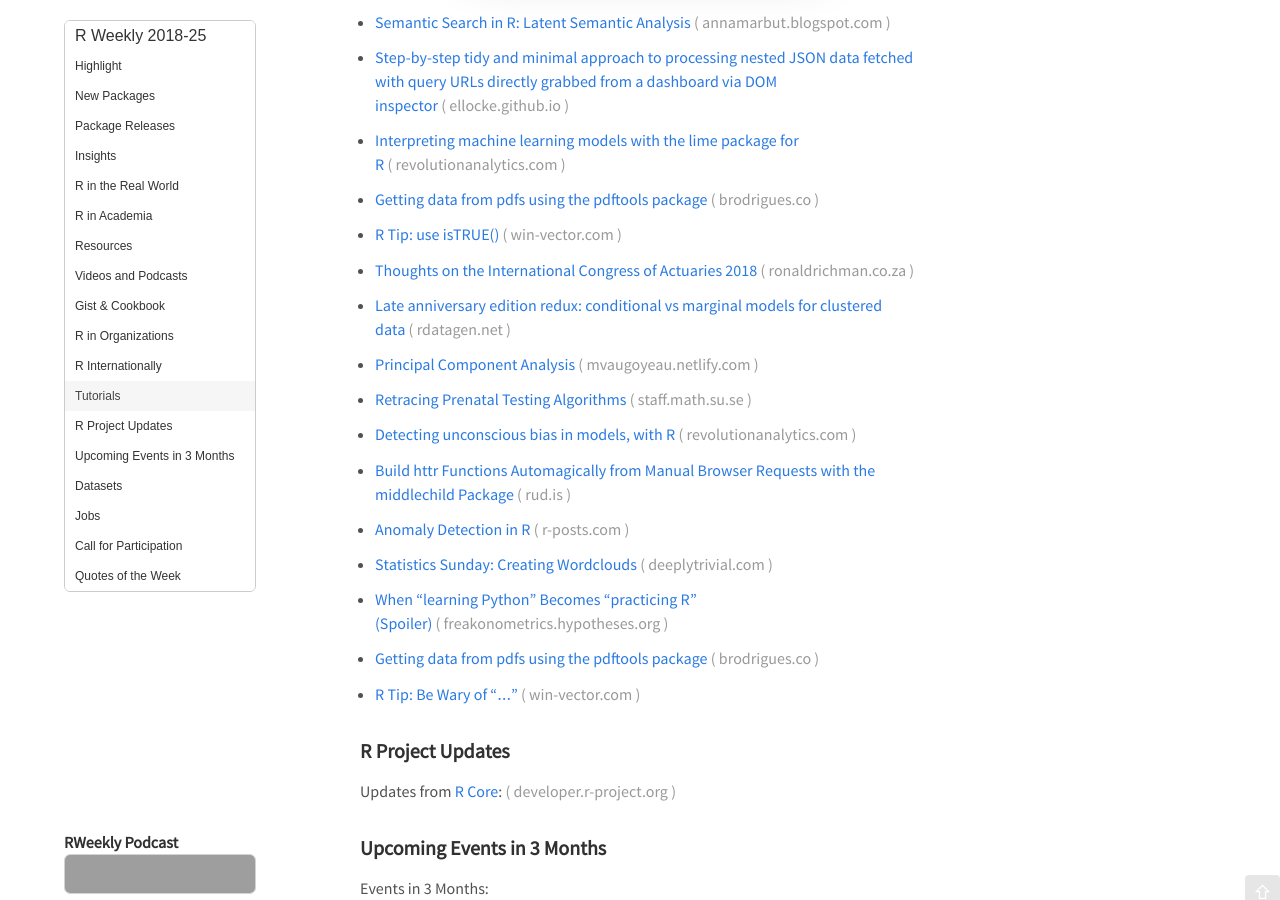
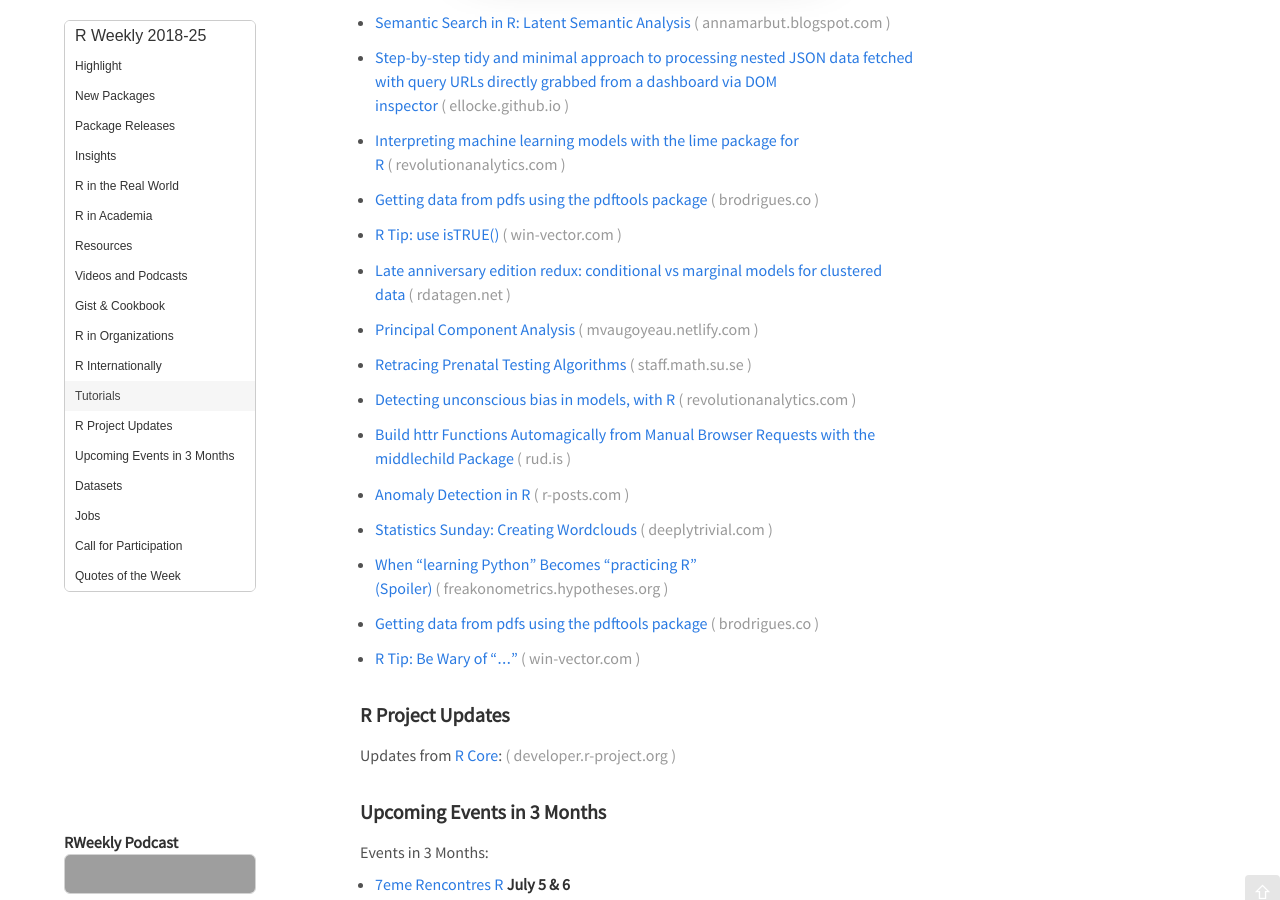
Before and after one commit to rweekly/rweekly.org, a Jekyll site: the page built from draft.md, in a window 1280 px wide and 900 px high, scrolled down 2620 px. Built offline with Jekyll 4.4.1, drawn with Linux system fonts in a browser that asks for light colours; emoji names are drawn with the system emoji font; comment, search, counter and statistics services are not loaded; grey boxes are pictures that could not be loaded.

Commit message:
Draft: 2018-25

```diff
--- a/draft.md
+++ b/draft.md
@@ -128,8 +128,6 @@
 
 + [R Tip: use isTRUE()](http://www.win-vector.com/blog/2018/06/r-tip-use-istrue/)
 
-+ [Thoughts on the International Congress of Actuaries 2018](http://ronaldrichman.co.za/2018/06/11/thoughts-on-the-international-congress-of-actuaries-2018/)
-
 + [Late anniversary edition redux: conditional vs marginal models for clustered data](https://www.rdatagen.net/post/mixed-effect-models-vs-gee/)
 
 + [Principal Component Analysis](https://mvaugoyeau.netlify.com/post/principal-component-analysis/)
```
